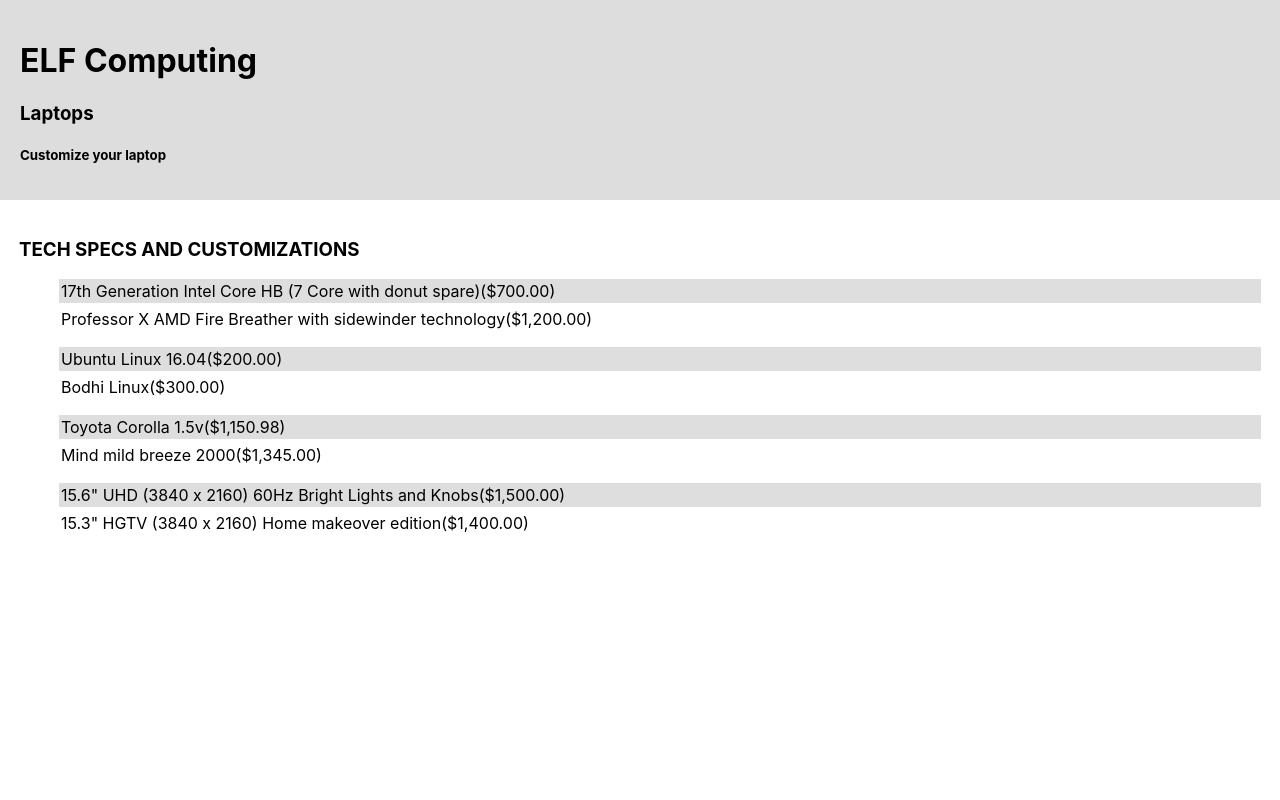
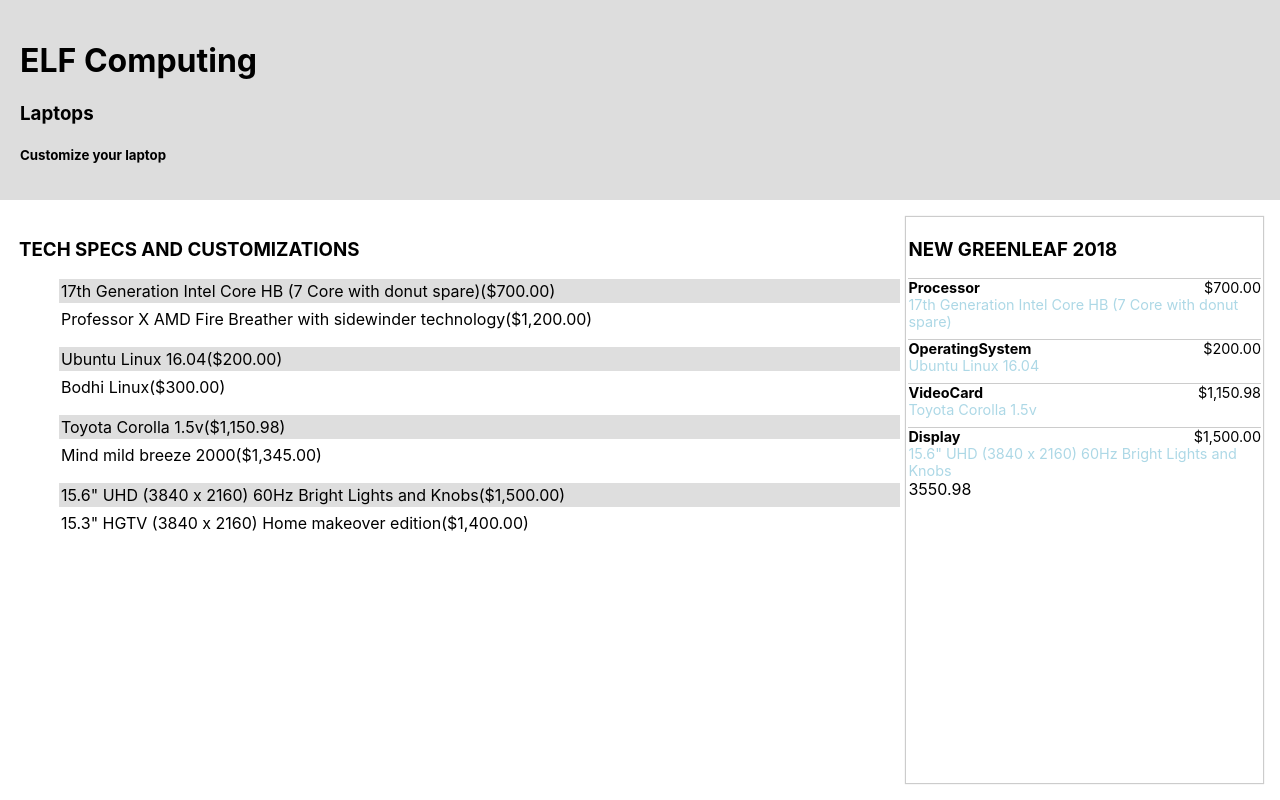
Before and after one commit to thinkful-ei-bee/Farah-laptop, a React (Create React App) app: page / in a window 1280 px wide. Built offline with nearby package versions, Linux system fonts and the light colour scheme.

Commit message:
greenleafSummary component

```diff
--- a/src/App.js
+++ b/src/App.js
@@ -86,9 +86,11 @@
             />
 
 
-          {/* <section className="main__summary">
-            <GreenleafSummary />
-          </section> */}
+          <section className="main__summary">
+            <GreenleafSummary
+              selected={this.state.selected}
+            />
+          </section>
         </main>
       </div>
     );
--- a/src/GreenleafSummary.js
+++ b/src/GreenleafSummary.js
@@ -2,20 +2,25 @@
 
 export default class GreenleafSummary extends Component {
     render() {
-        const summary = Object.keys(this.state.selected)
+        const summary = Object.keys(this.props.selected)
           .map(key => <div className="summary__option" key={key}>
             <div className="summary__option__label">{key}  </div>
-            <div className="summary__option__value">{this.state.selected[key].name}</div>
+            <div className="summary__option__value">{this.props.selected[key].name}</div>
             <div className="summary__option__cost">
               { new Intl.NumberFormat('en-US', { style: 'currency', currency: 'USD'})
-                  .format(this.state.selected[key].cost) }
+                  .format(this.props.selected[key].cost) }
             </div>
         </div>)
+
+
+    const total = Object.keys(this.props.selected)
+    .reduce((acc, curr) => acc + this.props.selected[curr].cost, 0);
 
     return(
         <>
         <h3>NEW GREENLEAF 2018</h3>
-        {summary}
+            {summary}
+            {total}
         </>
     )
     }
```
Also changed, not shown: src/Techspecs.js (+0 -39 lines).
